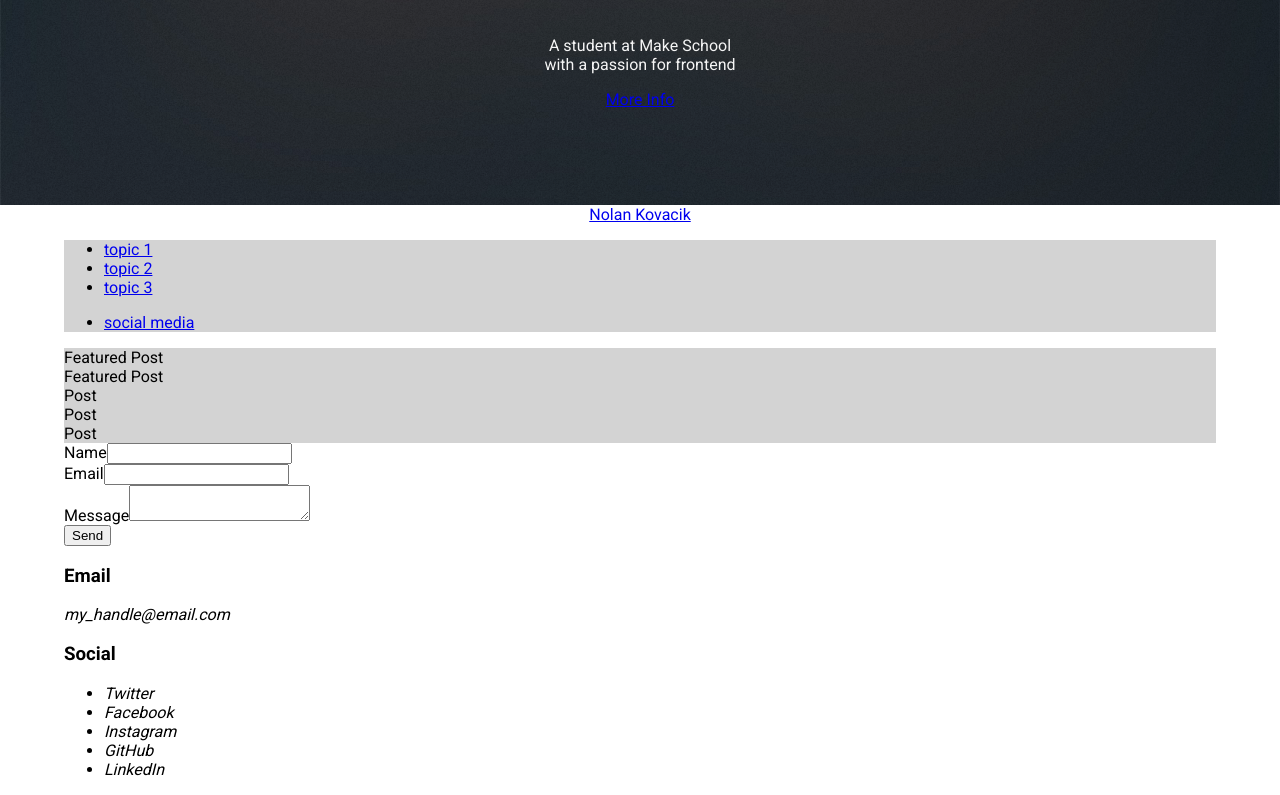
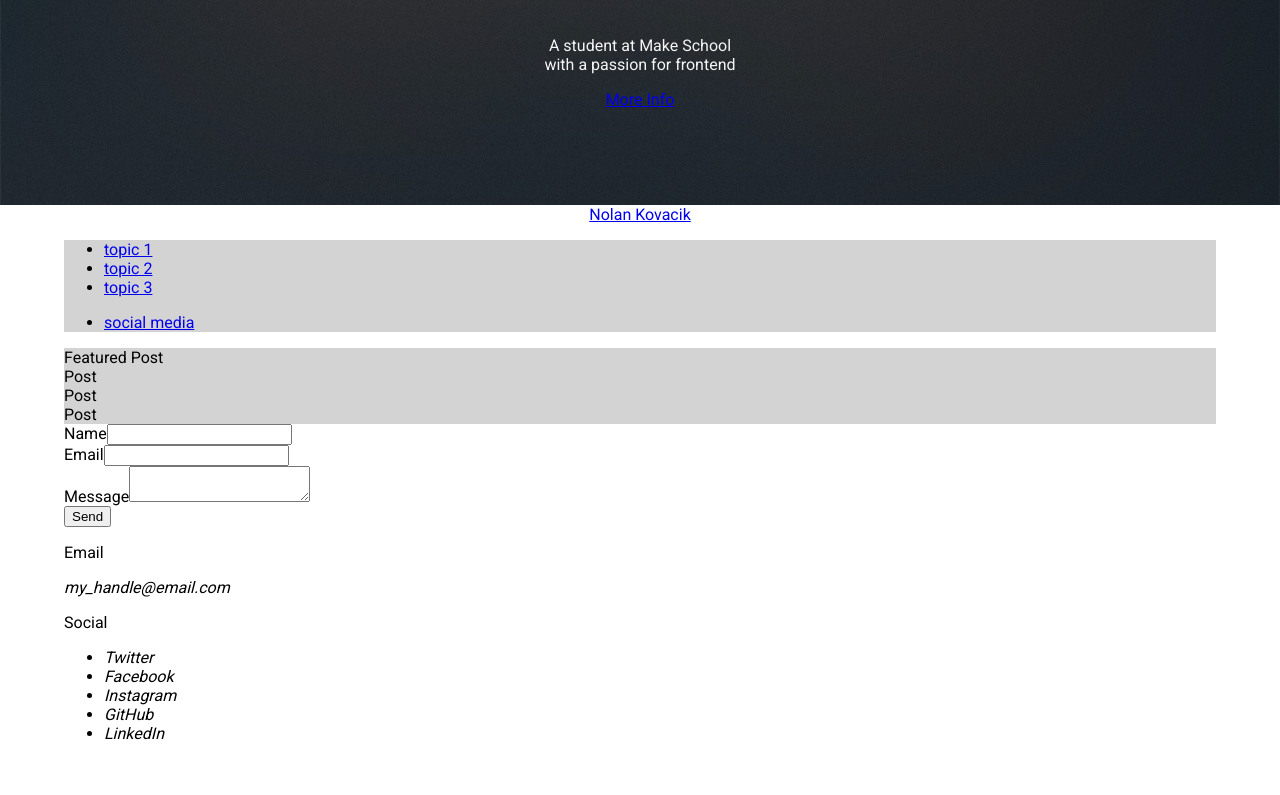
Before and after one commit to noltron000/orange-portfolio, a React (Create React App) app: page / in a window 1280 px wide. Shown: the part 595-1390 px from the top of the page. After the commit the page ends 1354 px from the top, so only its background shows below. Built offline with nearby package versions, Linux system fonts and the light colour scheme.

Commit message:
[upd] minor touch-ups

```diff
--- a/src/Footer.tsx
+++ b/src/Footer.tsx
@@ -28,6 +28,7 @@ const Footer: React.FC = () => (
 				</label>
 				<textarea
 					id='message'
+					name='message'
 				/><br />
 				<button type='submit'>
 					Send
@@ -36,13 +37,13 @@ const Footer: React.FC = () => (
 		</section>
 		<section id='contact'>
 			<section>
-				<h3>Email</h3>
+				<p>Email</p>
 				<address>
 					my_handle@email.com
 				</address>
 			</section>
 			<section>
-				<h3>Social</h3>
+				<p>Social</p>
 				<address>
 					<ul>
 						<li>Twitter</li>
--- a/src/Tabloid.tsx
+++ b/src/Tabloid.tsx
@@ -3,11 +3,12 @@ import './Tabloid.scss'
 
 const Tabloid: React.FC = () => (
 	<main id='tabloid'>
-		<article className='featured post'>Featured Post</article>
-		<article className='post'>Featured Post</article>
-		<article className='post'>Post</article>
-		<article className='post'>Post</article>
-		<article className='post'>Post</article>
+		<section id='stories'>
+			<article className='featured post'>Featured Post</article>
+			<article className='post'>Post</article>
+			<article className='post'>Post</article>
+			<article className='post'>Post</article>
+		</section>
 	</main>
 )
 
```
